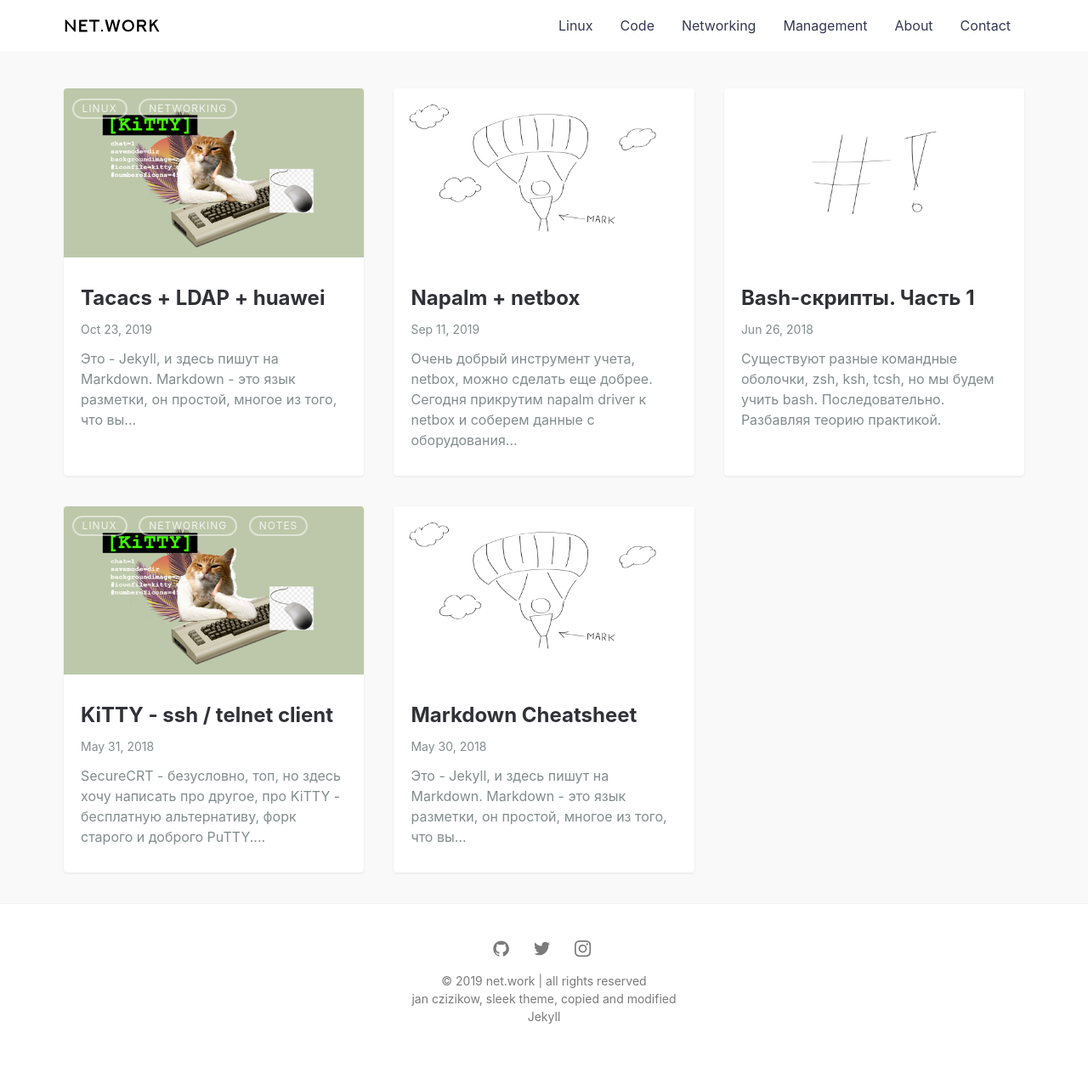
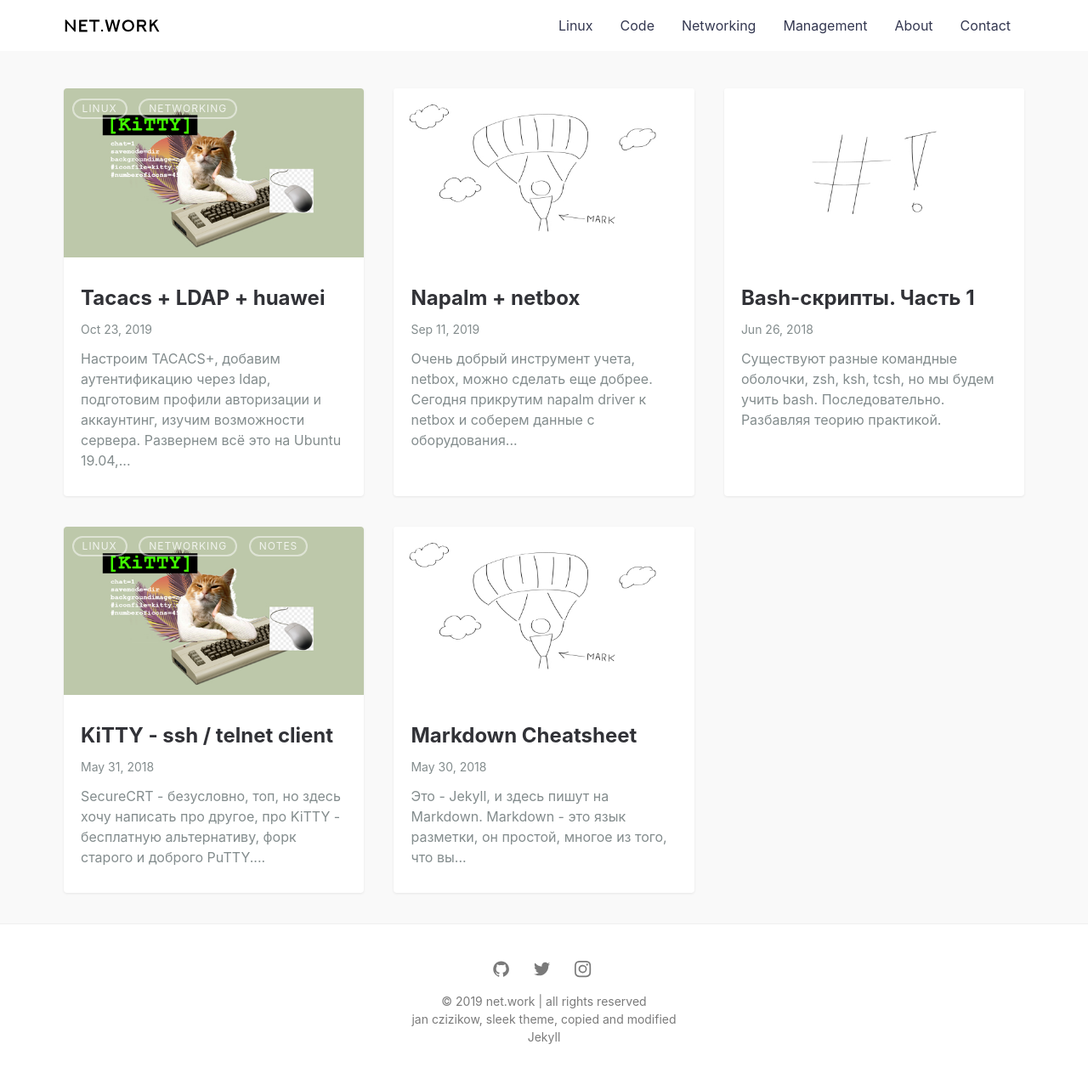
Before and after one commit to netdotwork/netdotwork.github.io, a Jekyll site: the page built from index.html, in a window 1280 px wide. Shown: the whole page at 85% size. Built offline with Jekyll 4.4.1, drawn with Linux system fonts in a browser that asks for light colours; the list of posts is cut into pages by our own code; before the commit the page ends 1252 px from its top, so only the background shows below that.

Commit message:
Update 2019-10-23-tacacs-plus.md

```diff
--- a/_posts/2019-10-23-tacacs-plus.md
+++ b/_posts/2019-10-23-tacacs-plus.md
@@ -1,7 +1,7 @@
 ---
 layout: post
 title: Tacacs + LDAP + huawei
-summary:  Это - Jekyll, и здесь пишут на Markdown. Markdown - это язык разметки, он простой, многое из того, что вы читаете в интернете, написано с помощью него. Форматирование слов жирным или курсивом, добавление изображений и создание списков-это малая чась того, что может Markdown. После написания Markdown преобразуется в язык для публикаций (тот же html)
+summary:  Настроим TACACS+, добавим аутентификацию через ldap, подготовим профили авторизации и аккаунтинг, изучим возможности сервера. Развернем всё это на Ubuntu 19.04, а в качестве сетевого будет Huawei (S, NE, CX, ATN, Eudemon (USG)).
 featured-img: kittyonkeyboard
 categories: Linux Networking
 tags: [ huawei, tacacs+ ]
```
